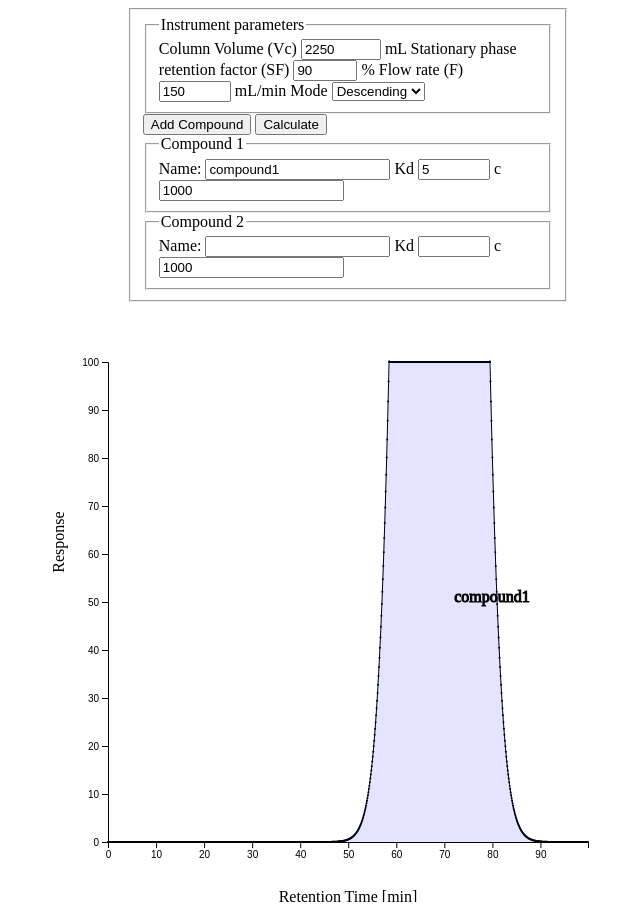
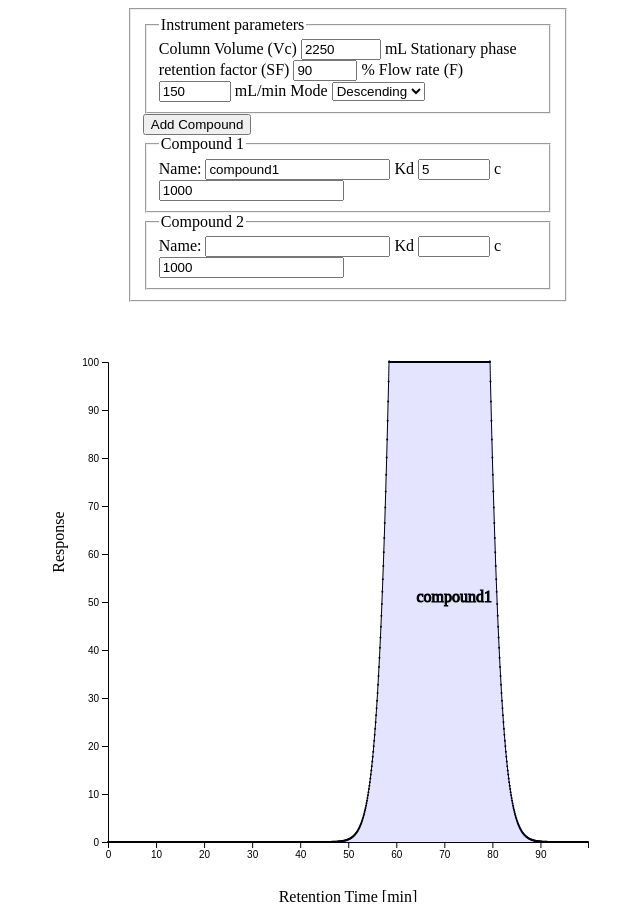
Before and after one commit to olaci90/olaci90.github.io, a plain HTML site: page index.html in a window 1280 px wide. Both pictures are taken after typing "5" into the empty fields and a click on the button "Add Compound". Shown: the whole page, without its empty margins (292-932 px from the left). Drawn offline with nearby package versions, Linux system fonts and the light colour scheme.

Commit message:
minor changes
Label align
calculate button removed

```diff
--- a/index.html
+++ b/index.html
@@ -32,7 +32,6 @@
             </select>
           </fieldset>
           <input type="button" value="Add Compound" id="btnAdd">
-          <input type="button" value="Calculate" id="btnCalc">
           <fieldset>
             <legend>Compound 1</legend>
             <label for="c1">Name:</label>
--- a/script.js
+++ b/script.js
@@ -178,7 +178,8 @@ function draw(calcdata,labelarray,curves) {
                     .attr("transform",function (d,i){ return "translate(0,0)";})
                     .attr("class","g_labels")
                     .attr("id", function (d,i){return "g_label_"+i})
-                    .style("opacity","100%");
+                    .style("opacity","100%")
+                    .style("text-anchor", "middle");
 
 
 
```
